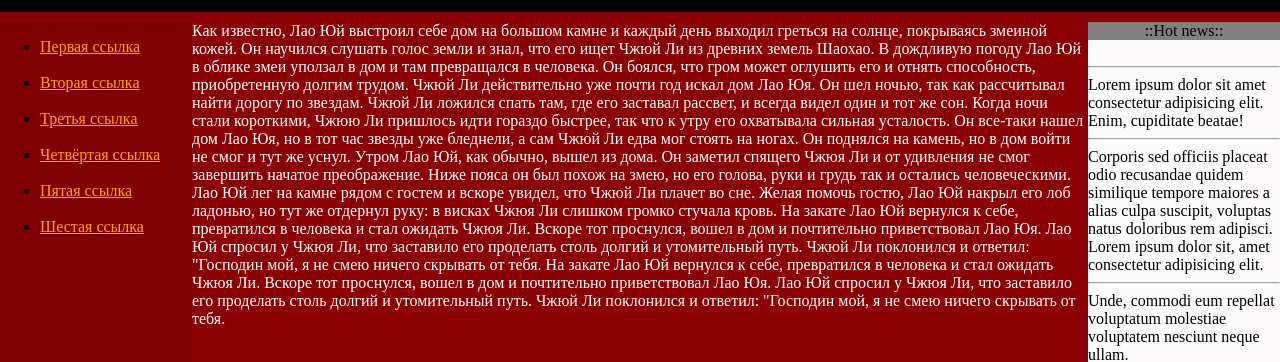
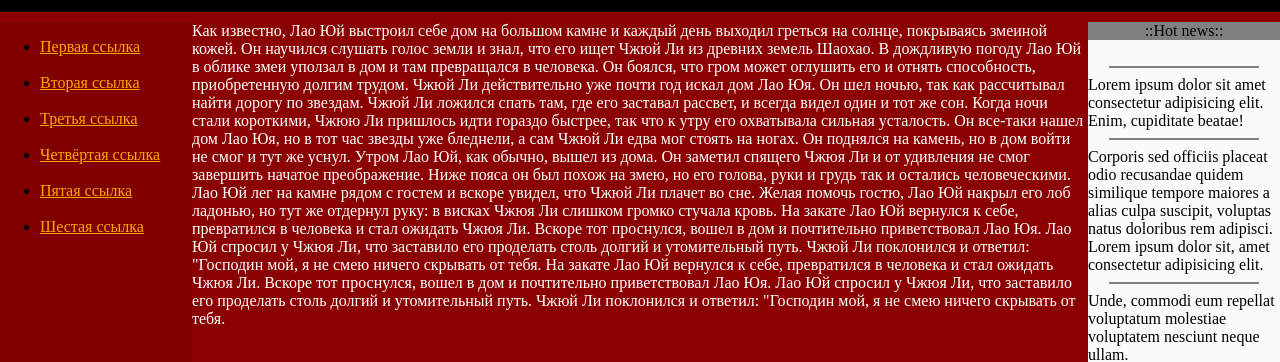
Before and after one commit to Semeniv/Practice, a plain HTML site: page Task 3_02/index1.html in a window 1280 px wide. Shown: the part 211-573 px from the top of the page. Drawn offline with Linux system fonts and the light colour scheme.

Commit message:
Update style.css
add hr size and color
add hover to links

```diff
--- a/Task 3_02/style.css
+++ b/Task 3_02/style.css
@@ -62,9 +62,19 @@ p{
   width: 100%;
  }
  span{
-  color: rgb(255, 255, 255);
+  color: #FFFFFF;
  }
  #news{
   background:grey;
   text-align: center;
  }
+ hr{
+  border: none;
+  color: grey;
+  background-color: grey;
+  height: 2px;
+  width: 150px;
+ }
+ a:hover{
+  color:blue ;
+ }
```
